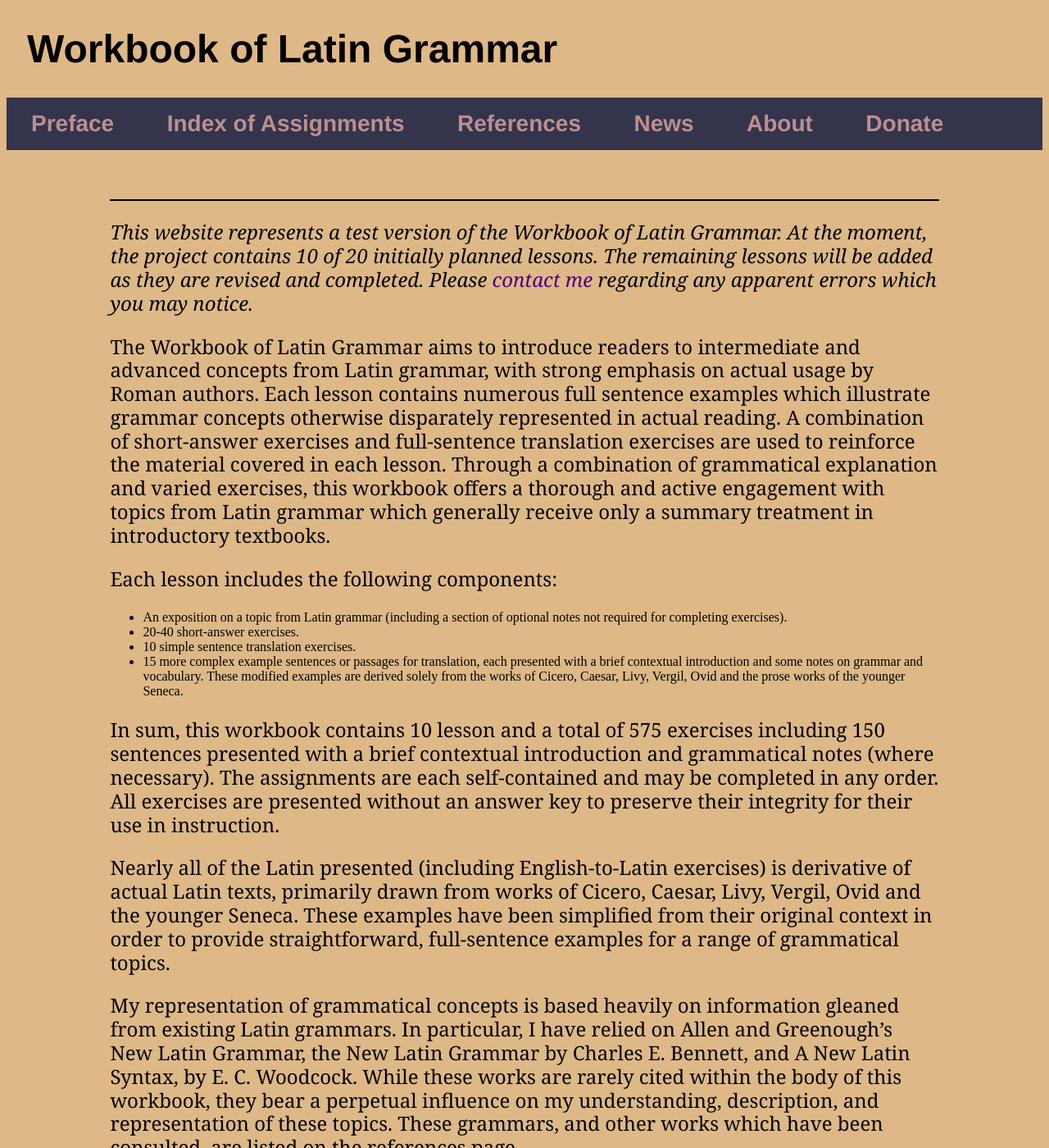
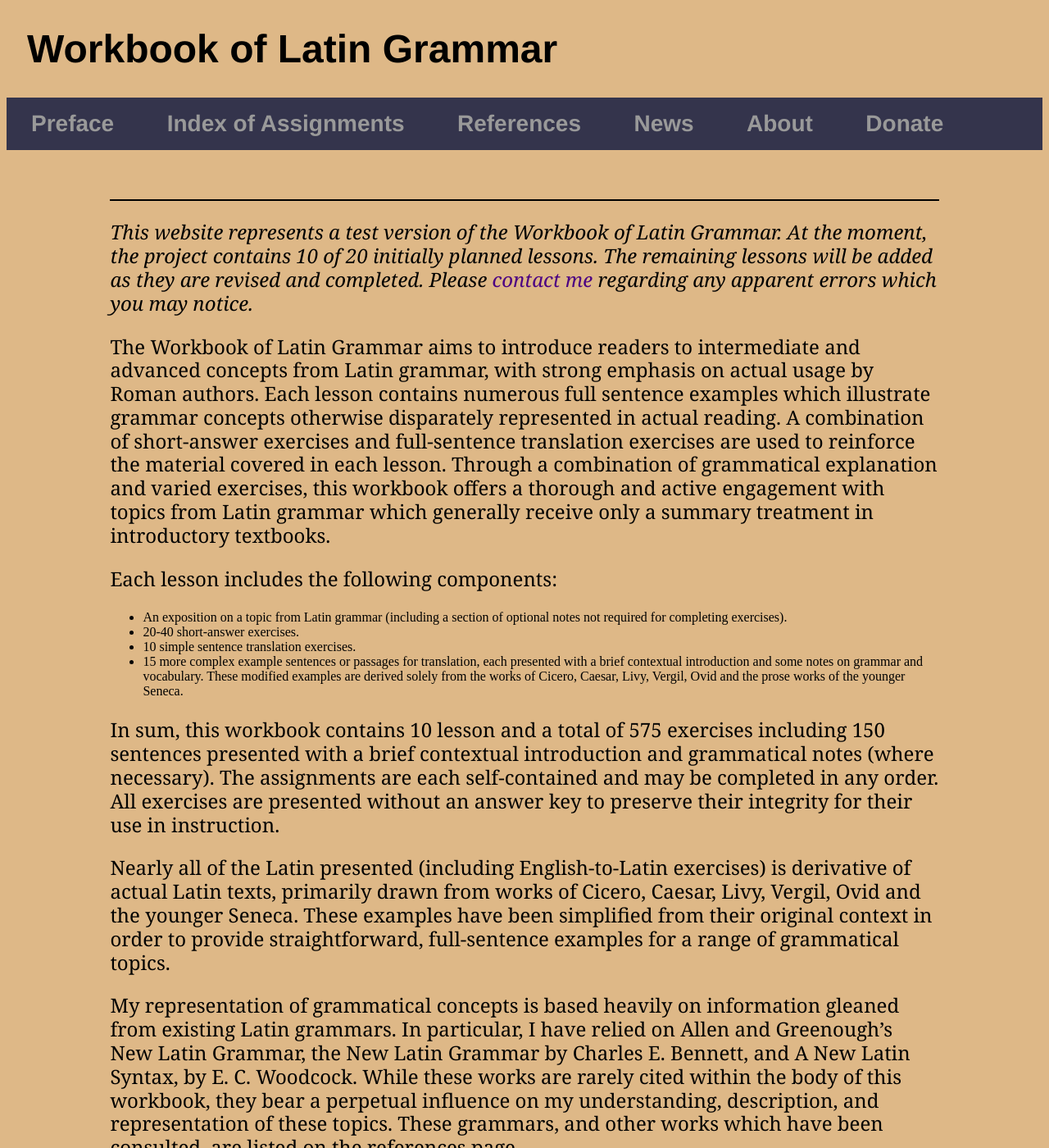
Before and after one commit to AlanCFleming82/AlanCFleming82.github.io, a Jekyll site: the page built from index.html, in a window 1280 px wide and 1400 px high. Shown: the whole window at 82% size. Built offline with Jekyll 4.4.1, drawn with Linux system fonts in a browser that asks for light colours.

Commit message:
Update main.css

```diff
--- a/css/main.css
+++ b/css/main.css
@@ -43,7 +43,7 @@ a:hover {
 
 a.nav {
    	text-decoration: none;
-    color: RosyBrown;
+    color: #999;
 }
 
 
```
